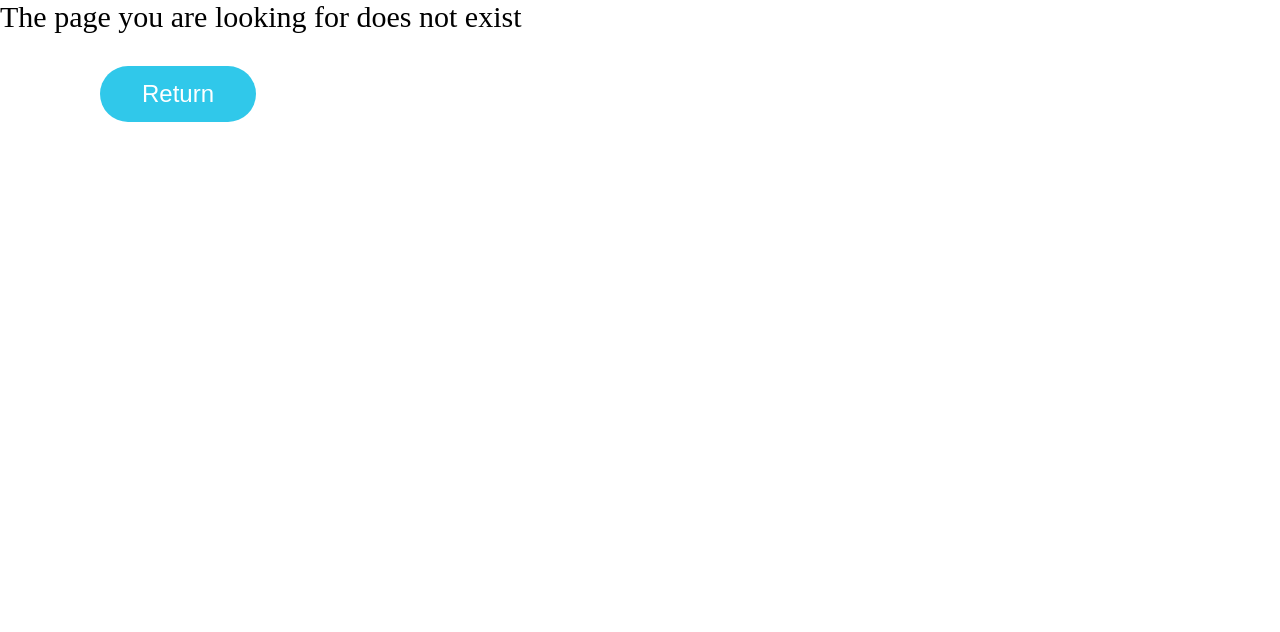
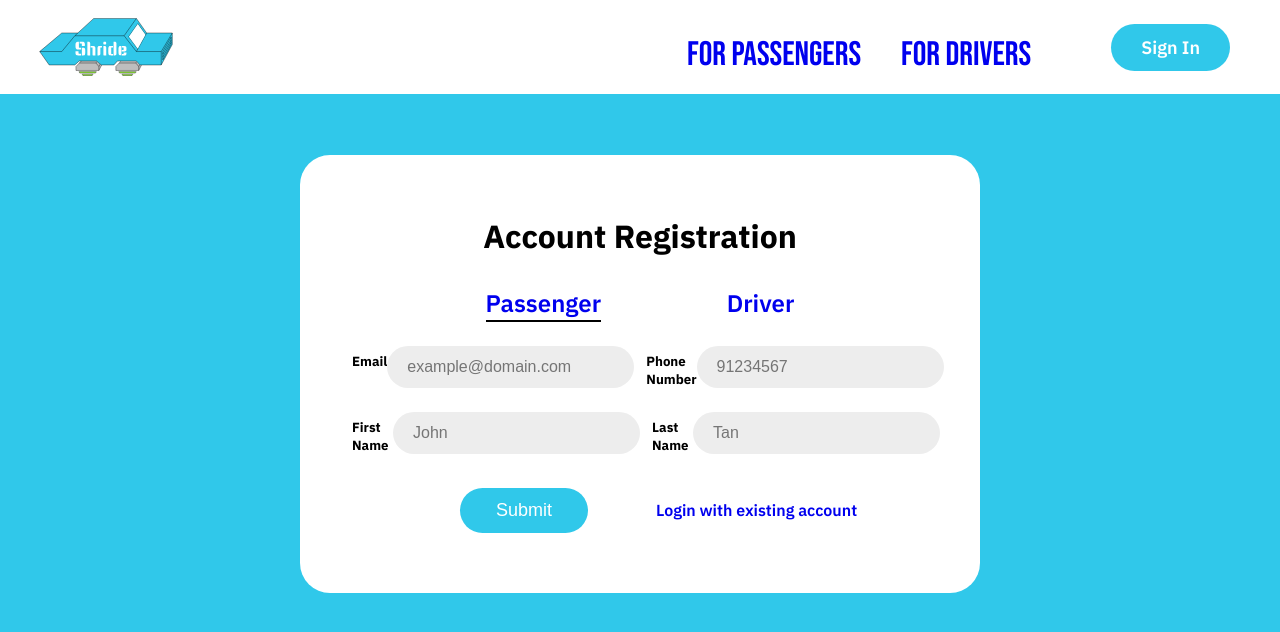
Before and after one commit to kahkoii/Ride-Sharing-Platform-Prototype, a React (Create React App) app in the folder client/: page /passenger-register in a window 1280 px wide. Shown: the top 632 px of the page. Built offline with nearby package versions, Linux system fonts and the light colour scheme.

Commit message:
feat: create passenger register page and fix relevant routing

```diff
--- a/client/src/pages/App.tsx
+++ b/client/src/pages/App.tsx
@@ -7,11 +7,12 @@ import {
 import { useState, useEffect } from "react";
 import { apiVerifyToken } from "../endpoints/Accounts";
 import Cookies from "universal-cookie/es6";
+import DriverPublic from "./Driver/DriverPublic";
+import DriverLogin from "./Driver/DriverLogin";
 import PassengerPublic from "./Passenger/PassengerPublic";
-import DriverPublic from "./Driver/DriverPublic";
+import PassengerRegister from "./Passenger/PassengerRegister";
 import PassengerLogin from "./Passenger/PassengerLogin";
 import PassengerHome from "./Passenger/PassengerHome";
-import DriverLogin from "./Driver/DriverLogin";
 import MissingPage from "./MissingPage";
 
 const App: React.FC = () => {
@@ -80,6 +81,14 @@ const App: React.FC = () => {
           <Route path="for-drivers" element={<DriverPublic />} />
           <Route path="driver-login" element={<DriverLogin />} />
           <Route
+            path="passenger-register"
+            element={
+              <PassengerRegister
+                setIsPassengerLoggedIn={setIsPassengerLoggedIn}
+              />
+            }
+          />
+          <Route
             path="passenger-login"
             element={
               <PassengerLogin setIsPassengerLoggedIn={setIsPassengerLoggedIn} />
--- a/client/src/pages/Driver/DriverLogin.tsx
+++ b/client/src/pages/Driver/DriverLogin.tsx
@@ -50,7 +50,7 @@ const PassengerLogin = () => (
 
             <div className="login-form-actions">
               <input type="submit" value="Submit" className="driver-btn" />
-              <Link to="/driver-signup" className="signup-text">
+              <Link to="/driver-register" className="signup-text">
                 No account? Sign up here
               </Link>
             </div>
--- a/client/src/pages/Driver/DriverPublic.tsx
+++ b/client/src/pages/Driver/DriverPublic.tsx
@@ -1,12 +1,14 @@
-import { NavLink } from "react-router-dom";
+import { NavLink, useNavigate } from "react-router-dom";
 import { ReactComponent as Logo } from "../../assets/ShrideLogo.svg";
 import "../main.css";
 
-const testfunc = () => {
-  alert("hello");
+const DriverPublic = () => {
+  const navigate = useNavigate();
+  const goRegister = () => {
+    navigate("/driver-register");
   };
 
-const DriverPublic = () => (
+  return (
     <>
       {/* Navbar */}
       <header className="navbar">
@@ -33,12 +35,16 @@ const DriverPublic = () => (
             your own terms
           </h1>
           <h2 className="home-subtitle">Become a driver today.</h2>
-        <button className="public-register-btn driver-btn" onClick={testfunc}>
+          <button
+            className="public-register-btn driver-btn"
+            onClick={goRegister}
+          >
             Register
           </button>
         </div>
       </div>
     </>
   );
+};
 
 export default DriverPublic;
--- a/client/src/pages/Passenger/PassengerLogin.tsx
+++ b/client/src/pages/Passenger/PassengerLogin.tsx
@@ -75,7 +75,7 @@ const PassengerLogin = (props: loginProps) => {
               />
               <div className="login-form-actions">
                 <input type="submit" className="passenger-btn" />
-                <Link to="/passenger-signup" className="signup-text">
+                <Link to="/passenger-register" className="signup-text">
                   No account? Sign up here
                 </Link>
               </div>
--- a/client/src/pages/Passenger/PassengerPublic.tsx
+++ b/client/src/pages/Passenger/PassengerPublic.tsx
@@ -1,12 +1,13 @@
-import { NavLink } from "react-router-dom";
+import { NavLink, useNavigate } from "react-router-dom";
 import { ReactComponent as Logo } from "../../assets/ShrideLogo.svg";
 import "../main.css";
 
-const testfunc = () => {
-  alert("hello");
+const PassengerPublic = () => {
+  const navigate = useNavigate();
+  const goRegister = () => {
+    navigate("/passenger-register");
   };
-
-const PassengerPublic = () => (
+  return (
     <>
       {/* Navbar */}
       <header className="navbar">
@@ -35,7 +36,7 @@ const PassengerPublic = () => (
           <h2 className="home-subtitle">Hitch a ride whenever, wherever.</h2>
           <button
             className="public-register-btn passenger-btn"
-          onClick={testfunc}
+            onClick={goRegister}
           >
             Register
           </button>
@@ -43,5 +44,6 @@ const PassengerPublic = () => (
       </div>
     </>
   );
+};
 
 export default PassengerPublic;
--- /dev/null
+++ b/client/src/pages/Passenger/PassengerRegister.tsx
@@ -0,0 +1,110 @@
+import { NavLink, Link, useNavigate } from "react-router-dom";
+import { ReactComponent as Logo } from "../../assets/ShrideLogo.svg";
+import { apiRegister, apiLogin } from "../../endpoints/Accounts";
+import Cookies from "universal-cookie/es6";
+import "../main.css";
+
+interface registerProps {
+  setIsPassengerLoggedIn: React.Dispatch<React.SetStateAction<Boolean>>;
+}
+
+const PassengerRegister = (props: registerProps) => {
+  const cookies = new Cookies();
+  const navigate = useNavigate();
+
+  const handleSubmit = (event: any) => {
+    event.preventDefault();
+    const accJSON = {
+      email: event.target.email.value,
+      phone: event.target.phone.value,
+      firstName: event.target.firstName.value,
+      lastName: event.target.lastName.value,
+    };
+    apiRegister("passenger", accJSON)
+      .then((res) => {
+        apiLogin(accJSON.email, accJSON.phone, "passenger").then((res) => {
+          cookies.set("ptoken", res.data);
+          cookies.remove("dtoken");
+          props.setIsPassengerLoggedIn(true);
+        });
+        navigate("/passenger");
+      })
+      .catch((err) => {
+        alert(err.response.data);
+      });
+  };
+
+  return (
+    <>
+      <header className="navbar">
+        <NavLink to="/">
+          <Logo className="nav-logo" />
+        </NavLink>
+        <div className="nav-links">
+          <NavLink className="nav-link" to="/">
+            For Passengers
+          </NavLink>
+          <NavLink className="nav-link" to="/for-drivers">
+            For Drivers
+          </NavLink>
+        </div>
+        <button className="sign-in-btn passenger-btn">Sign In</button>
+      </header>
+      <div>
+        <div className="image-overlay passenger-bg"></div>
+        <div className="main">
+          <div className="registration-box">
+            <h1 className="registration-title">Account Registration</h1>
+            <div className="login-tab-switch">
+              <Link to="/passenger-register" className="login-tab active">
+                Passenger
+              </Link>
+              <Link to="/driver-register" className="login-tab">
+                Driver
+              </Link>
+            </div>
+
+            <form className="registration-form" onSubmit={handleSubmit}>
+              <div className="registration-form-row">
+                <h5 className="label">Email</h5>
+                <input
+                  type="email"
+                  name="email"
+                  placeholder="example@domain.com"
+                  required
+                />
+                <h5 className="label">Phone Number</h5>
+                <input
+                  type="text"
+                  name="phone"
+                  pattern="[0-9]{8}"
+                  placeholder="91234567"
+                  required
+                />
+              </div>
+              <div className="registration-form-row">
+                <h5 className="label">First Name</h5>
+                <input
+                  type="text"
+                  name="firstName"
+                  placeholder="John"
+                  required
+                />
+                <h5 className="label">Last Name</h5>
+                <input type="text" name="lastName" placeholder="Tan" required />
+              </div>
+              <div className="registration-form-actions">
+                <input type="submit" className="passenger-btn" />
+                <Link to="/passenger-login" className="signup-text">
+                  Login with existing account
+                </Link>
+              </div>
+            </form>
+          </div>
+        </div>
+      </div>
+    </>
+  );
+};
+
+export default PassengerRegister;
--- a/client/src/pages/main.css
+++ b/client/src/pages/main.css
@@ -147,6 +147,20 @@ body {
   padding-top: 40px;
 }
 
+.registration-box {
+  background-color: #fff;
+  color: #000;
+  border-radius: 30px;
+  width: 600px;
+  margin: 40px auto;
+  padding: 60px 40px;
+}
+
+.registration-title {
+  text-align: center;
+  margin-bottom: 30px;
+}
+
 .login-tab-switch {
   display: flex;
   font-size: 24px;
@@ -175,6 +189,12 @@ body {
   margin-left: 12px;
 }
 
+.registration-form .label {
+  margin-top: 10px;
+  margin-left: 12px;
+  width: 80px;
+}
+
 .login-form input {
   margin-top: 8px;
   background-color: #ededed;
@@ -184,12 +204,33 @@ body {
   font-size: 18px;
 }
 
+.registration-form-row {
+  display: flex;
+  flex-direction: row;
+  margin-bottom: 20px;
+}
+
+.registration-form input {
+  margin-top: 4px;
+  background-color: #ededed;
+  border: 0;
+  border-radius: 24px;
+  padding: 10px 20px;
+  font-size: 16px;
+}
+
 .login-form-actions {
   margin-top: 30px;
   padding: 0;
 }
 
-.login-form-actions input {
+.registration-form-actions {
+  margin-top: 30px;
+  padding-left: 20%;
+}
+
+.login-form-actions input,
+.registration-form-actions input {
   padding: 12px 36px;
   border: 0;
   border-radius: 28px;
```
Lines whose indentation alone changed are shown as unchanged.
